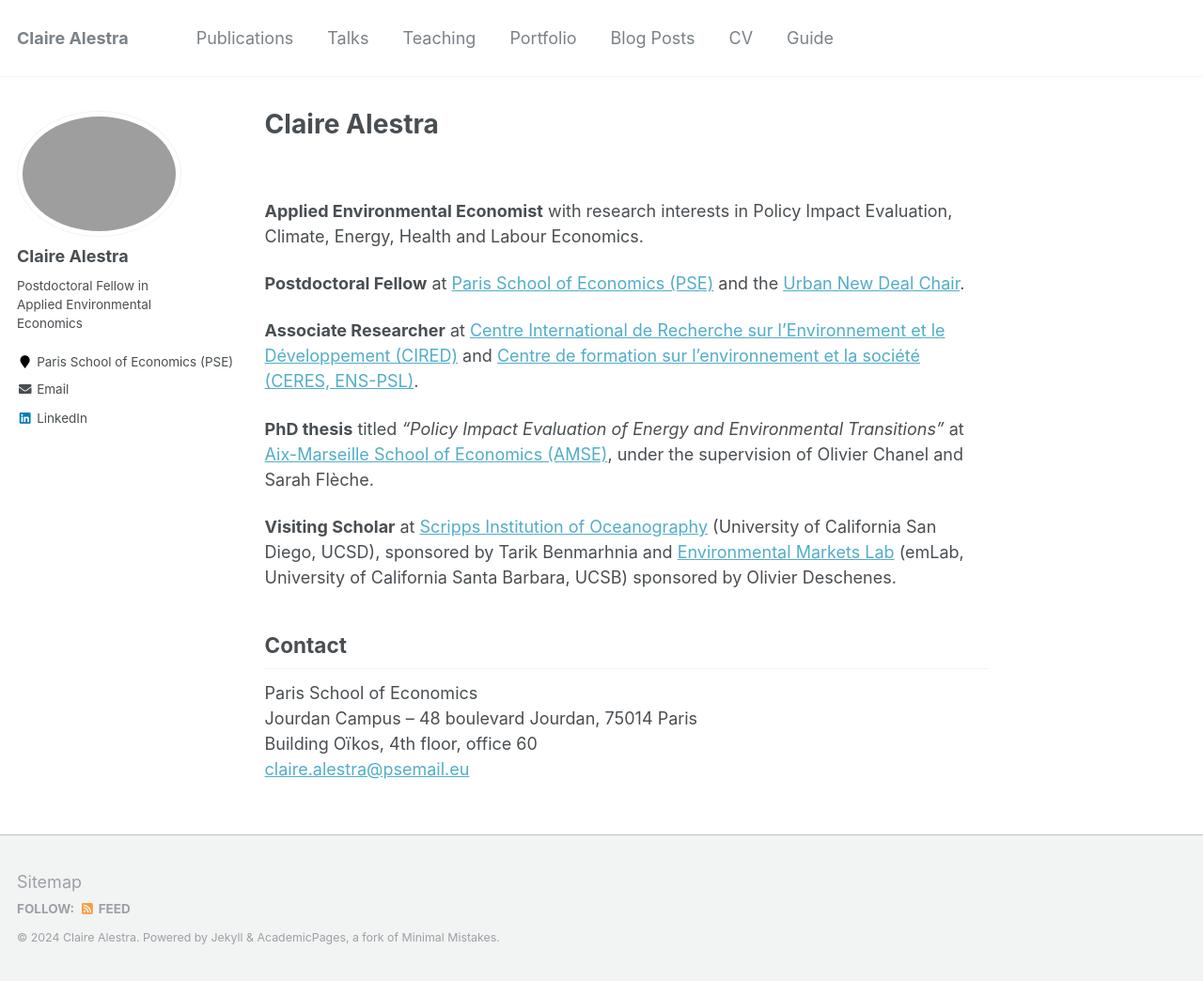
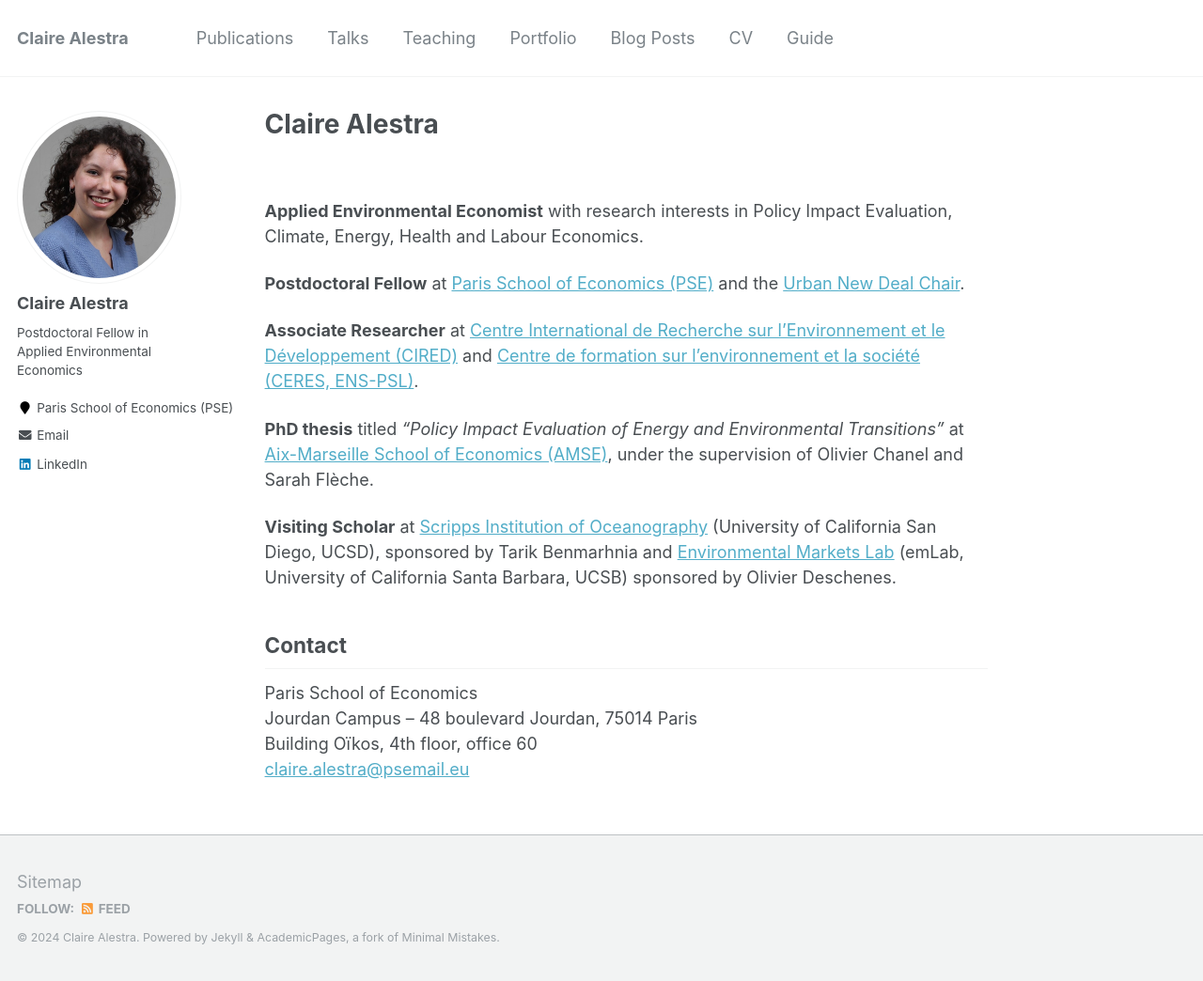
Before and after one commit to ClaireAlestra/ClaireAlestra.github.io, a Jekyll site: the page built from _pages/about.md, in a window 1280 px wide and 1044 px high. Shown: the whole window at 94% size. Built offline with Jekyll 4.4.1, drawn with Linux system fonts in a browser that asks for light colours.

Commit message:
Update _config.yml

```diff
--- a/_config.yml
+++ b/_config.yml
@@ -81,7 +81,7 @@ analytics:
 # Site Author
 author:
   name             : "Claire Alestra"
-  avatar           : "profile_photo.JPG"
+  avatar           : "profile-picture.JPG"
   bio              : "Postdoctoral Fellow in Applied Environmental Economics"
   location         : # "Paris"
   employer         : "Paris School of Economics (PSE)"
```
